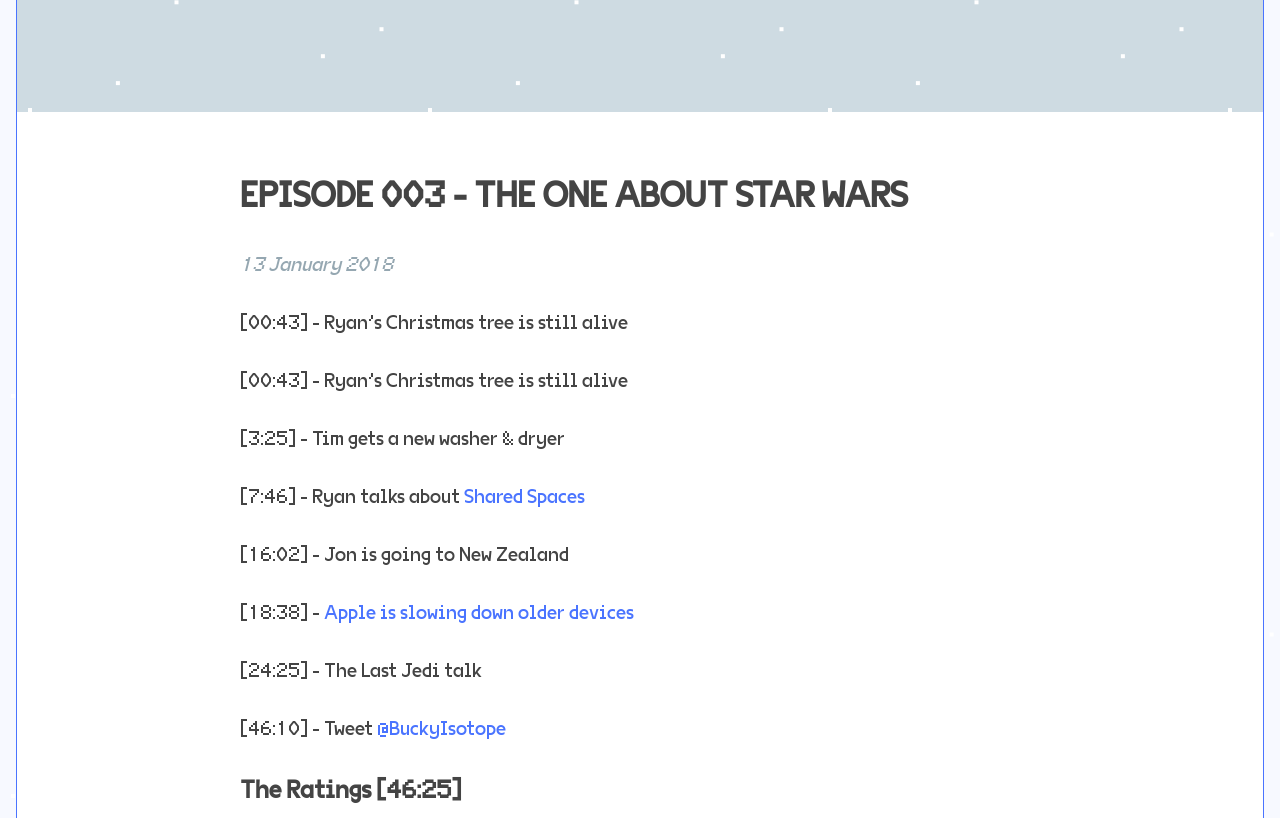
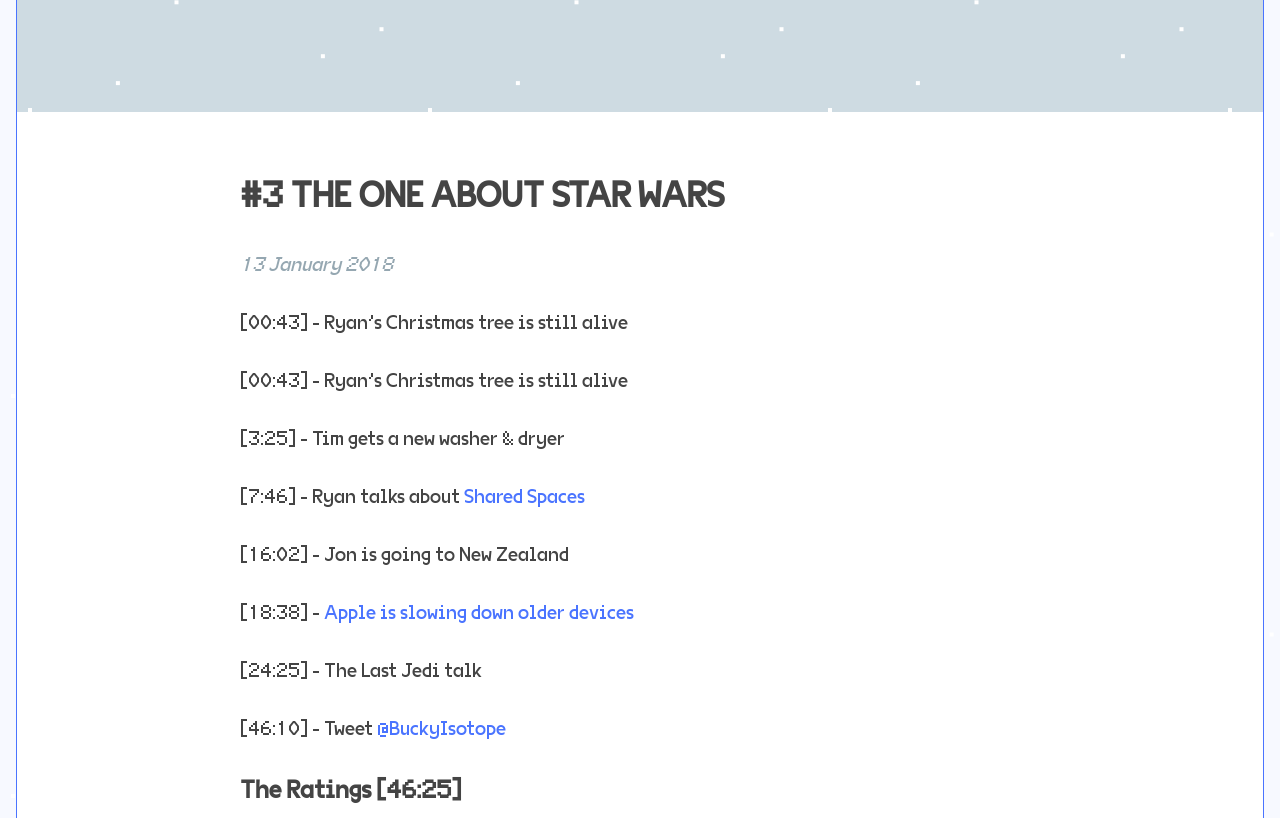
Before and after one commit to jondueck/whatevertown, a Jekyll site: the page built from _posts/whatevertown.siteleaf.net/episode/2018-01-13-3.markdown, in a window 1280 px wide and 900 px high, scrolled down 307 px, cut to the strip 82-900 px from the top of the window. Built offline with Jekyll 4.4.1, drawn with Linux system fonts in a browser that asks for light colours; some web fonts are replaced.

Commit message:
Updated 3

```diff
--- a/_posts/whatevertown.siteleaf.net/episode/2018-01-13-3.markdown
+++ b/_posts/whatevertown.siteleaf.net/episode/2018-01-13-3.markdown
@@ -1,5 +1,5 @@
 ---
-title: Episode 003 - The One About Star Wars
+title: "#3 The One About Star Wars"
 date: 2018-01-13 12:15:00 -06:00
 permalink: "/2018/01/13/3/"
 author: Whatevertown
```
